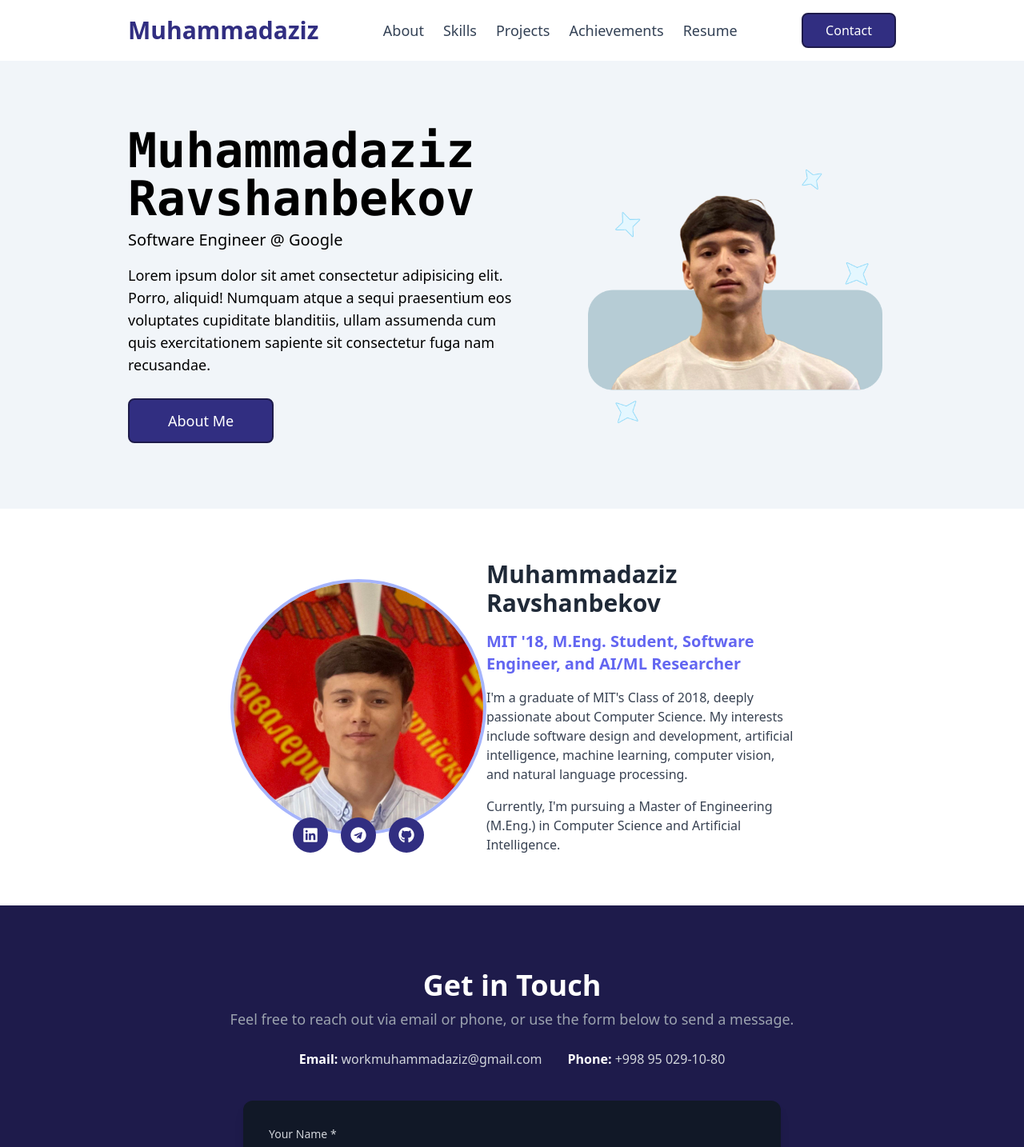
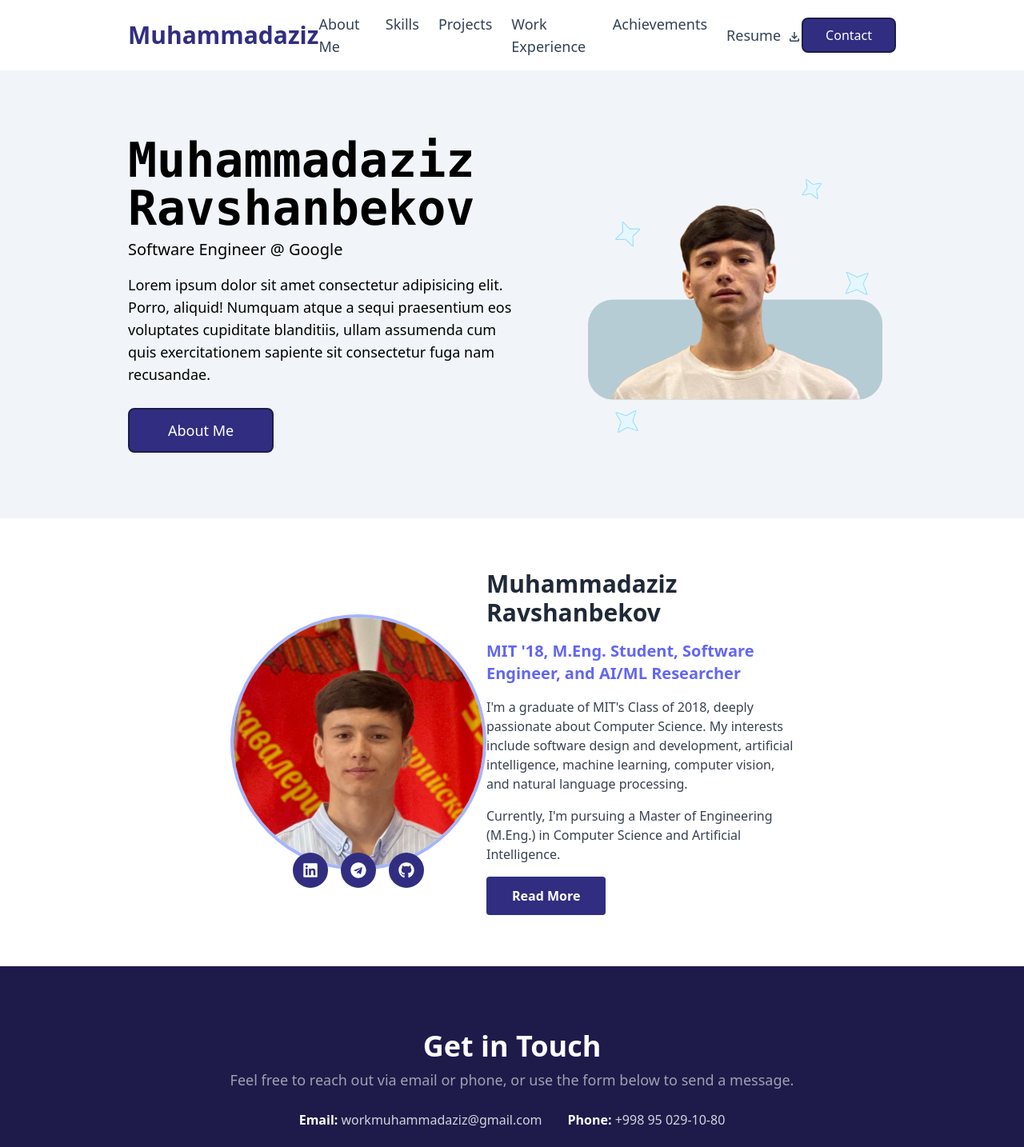
Before and after one commit to smuhammadaziz/portfolio, a React (Vite) app: page / in a window 1280 px wide. Shown: the top 1434 px of the page at 80% size. Built offline with nearby package versions, Linux system fonts and the light colour scheme.

Commit message:
add: adding some changes

```diff
--- a/src/components/about/about.jsx
+++ b/src/components/about/about.jsx
@@ -1,4 +1,5 @@
 import React from 'react';
+import { NavLink } from 'react-router-dom';
 import mylogo from '../../assets/3.jpg';
 import { FaLinkedin, FaTelegram, FaGithub } from "react-icons/fa";
 
@@ -39,6 +40,11 @@ function AboutMeSectiono() {
           <p className='text-gray-700'>
             Currently, I'm pursuing a Master of Engineering (M.Eng.) in Computer Science and Artificial Intelligence.
           </p>
+
+          {/* See More Button */}
+          <NavLink to="/about" className="inline-block mt-10 py-3 px-8 bg-indigo-900 text-white font-semibold rounded hover:bg-indigo-950 transition duration-300">
+            Read More
+          </NavLink>
         </div>
       </div>
     </div>
--- a/src/components/header/header.jsx
+++ b/src/components/header/header.jsx
@@ -1,5 +1,7 @@
 import React, { useState } from "react";
 import { FaBars, FaTimes } from "react-icons/fa";
+
+import { MdOutlineFileDownload } from "react-icons/md";
 
 function Header() {
   const [nav, setNav] = useState(false);
@@ -17,11 +19,13 @@ function Header() {
 
         {/* Desktop Menu */}
         <ul className="hidden md:flex space-x-6">
-          <li className="text-lg text-slate-700 hover:underline cursor-pointer">About</li>
+          <li className="text-lg text-slate-700 hover:underline cursor-pointer">About Me</li>
           <li className="text-lg text-slate-700 hover:underline cursor-pointer">Skills</li>
           <li className="text-lg text-slate-700 hover:underline cursor-pointer">Projects</li>
+          <li className="text-lg text-slate-700 hover:underline cursor-pointer">Work Experience</li>
           <li className="text-lg text-slate-700 hover:underline cursor-pointer">Achievements</li>
-          <li className="text-lg text-slate-700 hover:underline cursor-pointer">Resume</li>
+          <li className="text-lg text-slate-700 hover:underline cursor-pointer flex items-center">Resume <span className="ms-2 mt-1">
+          <MdOutlineFileDownload/></span></li>
         </ul>
 
         <button className="hidden md:block border-2 border-indigo-950 bg-indigo-900 hover:bg-white hover:text-indigo-950 text-white rounded-lg px-7 py-2">
```
